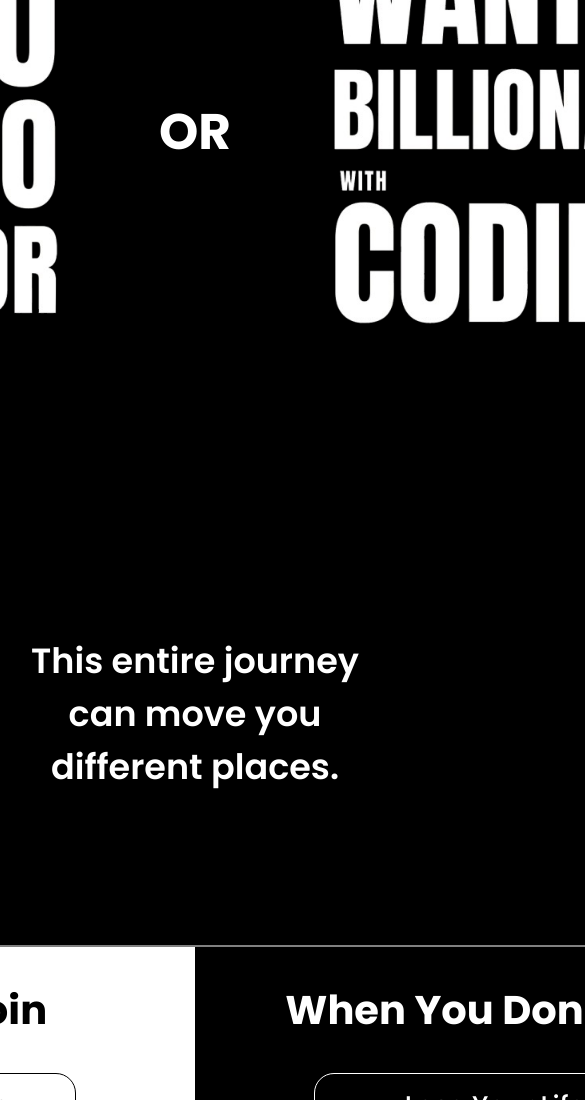
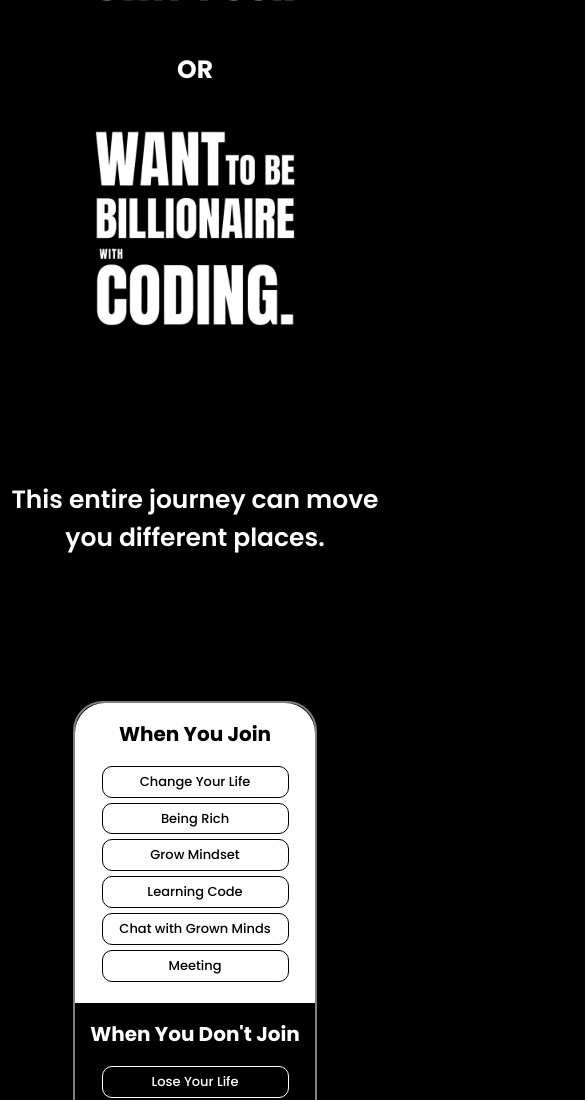
Before and after one commit to BilCodeAI/BillionaireCode, a plain HTML site: page index.html in a window 390 px wide. Shown: the part 340-1440 px from the top of the page, 585 px wide, since content can reach past the window. Drawn offline with Linux system fonts and the light colour scheme.

Commit message:
Add files via upload

```diff
--- a/style.css
+++ b/style.css
@@ -164,3 +164,217 @@ main {
   margin-top: 50px;
   margin-bottom: 75px;
 }
+
+@media screen and (max-width: 1250px) {
+  .option-1,
+  .option-2 {
+    width: 300px;
+    height: 300px;
+  }
+
+  .option-1 img,
+  .option-2 img {
+    width: 300px;
+  }
+
+  .header {
+    gap: 50px;
+  }
+
+  .header h4 {
+    font-size: 30px;
+  }
+
+  .main-h2 {
+    font-size: 25px;
+  }
+
+  .main-big {
+    width: 800px;
+    height: 400px;
+  }
+
+  .main-small {
+    width: 400px;
+    height: 400px;
+  }
+
+  .main-small-1 h2,
+  .main-small-2 h2 {
+    font-size: 25px;
+  }
+
+  .main-small-1 p,
+  .main-small-2 p {
+    width: 250px;
+    font-size: 17.5px;
+    border-radius: 15px;
+  }
+
+  .choose h2 {
+    font-size: 40px;
+  }
+
+  .choose p {
+    font-size: 20px;
+    width: 500px;
+  }
+
+  .choose strong {
+    font-size: 25px;
+  }
+
+  .choose a {
+    font-size: 25px;
+    width: 200px;
+    height: 50px;
+    border-radius: 15px;
+  }
+}
+
+@media screen and (max-width: 850px) {
+  .option-1,
+  .option-2 {
+    width: 300px;
+    height: 300px;
+  }
+
+  .option-1 img,
+  .option-2 img {
+    width: 300px;
+  }
+
+  .option-1,
+  .option-1 img {
+    align-self: end;
+  }
+
+  .option-2,
+  .option-2 img {
+    align-self: start;
+  }
+
+  .header {
+    display: grid;
+    grid-template-columns: 300px;
+    grid-template-rows: 300px 50px 300px;
+    padding-top: 125px;
+    row-gap: 35px;
+  }
+
+  .header h4 {
+    font-size: 30px;
+    text-align: center;
+  }
+
+  .main-h2 {
+    font-size: 25px;
+  }
+
+  .main-big {
+    display: grid;
+    width: 400px;
+    height: 800px;
+    border-radius: 30px;
+  }
+
+  .main-small {
+    width: 400px;
+    height: 400px;
+    border-radius: 30px;
+  }
+
+  .main-small-1 {
+    border-bottom-right-radius: 0px;
+    border-bottom-left-radius: 0px;
+  }
+
+  .main-small-2 {
+    border-top-right-radius: 0px;
+    border-top-left-radius: 0px;
+  }
+
+  .choose p {
+    font-size: 20px;
+    width: 400px;
+  }
+}
+
+@media screen and (max-width: 500px) {
+  .option-1,
+  .option-2 {
+    width: 200px;
+    height: 200px;
+  }
+
+  .option-1 img,
+  .option-2 img {
+    width: 200px;
+  }
+
+  .header {
+    display: grid;
+    grid-template-columns: 200px;
+    grid-template-rows: 200px 50px 200px;
+    padding-top: 150px;
+    row-gap: 35px;
+    height: 650px;
+  }
+
+  .header h4 {
+    font-size: 25px;
+  }
+
+  .main-h2 {
+    font-size: 25px;
+  }
+
+  .main-big {
+    width: 240px;
+    height: 600px;
+  }
+
+  .main-small {
+    width: 240px;
+    height: 300px;
+  }
+
+  .main-small-1 h2,
+  .main-small-2 h2 {
+    font-size: 20px;
+  }
+
+  .main-small-1 p,
+  .main-small-2 p {
+    width: 185px;
+    font-size: 13px;
+    border-radius: 10px;
+    line-height: 2.3;
+  }
+
+  .choose h2 {
+    font-size: 35px;
+  }
+
+  .choose p {
+    font-size: 18px;
+    width: 300px;
+  }
+}
+
+@media screen and (max-width: 350px) {
+  .choose h2 {
+    font-size: 28px;
+  }
+
+  .choose p {
+    font-size: 15px;
+    width: 90%;
+    display: block;
+    margin: 0 auto;
+  }
+
+  .choose strong {
+    font-size: 18px;
+  }
+}
```
